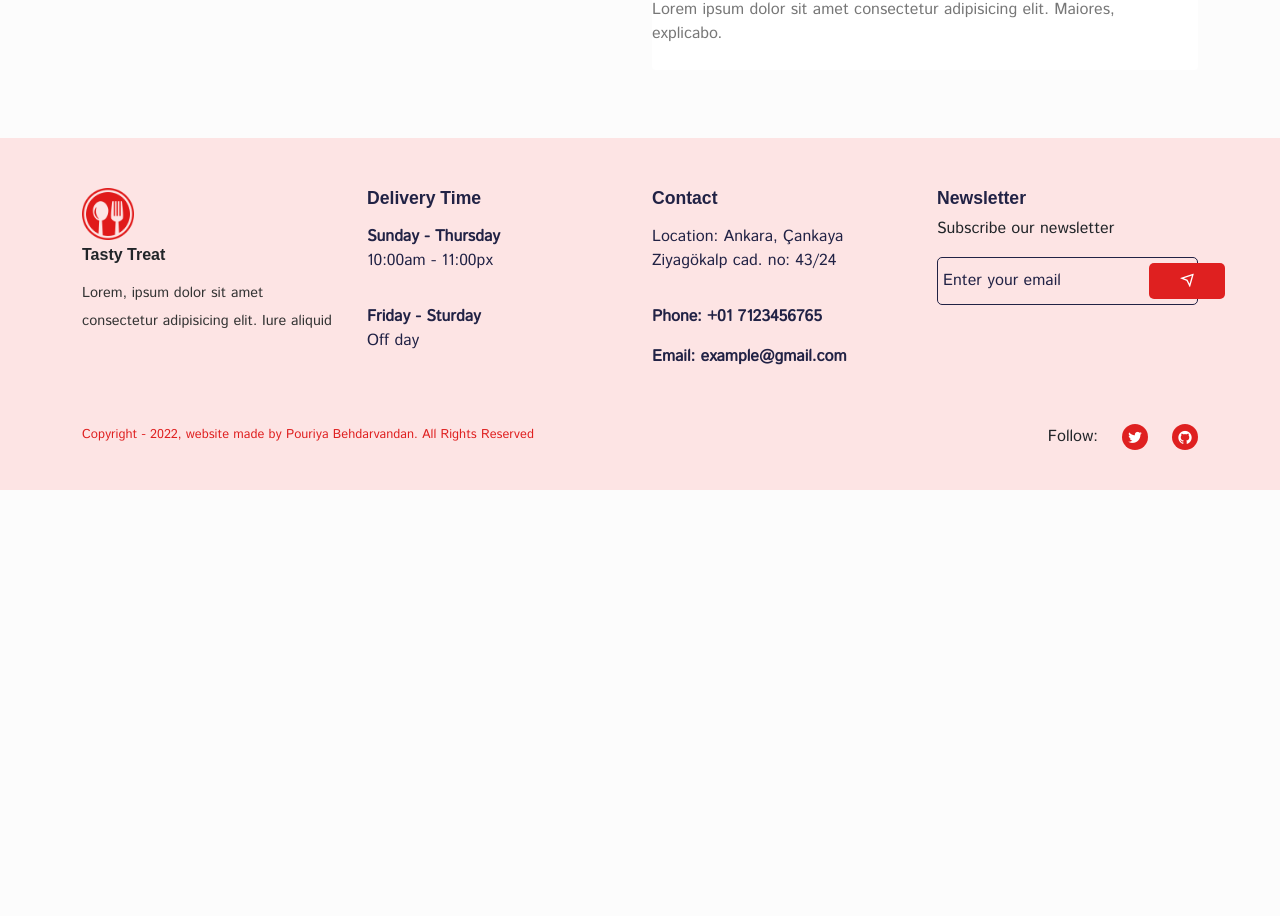
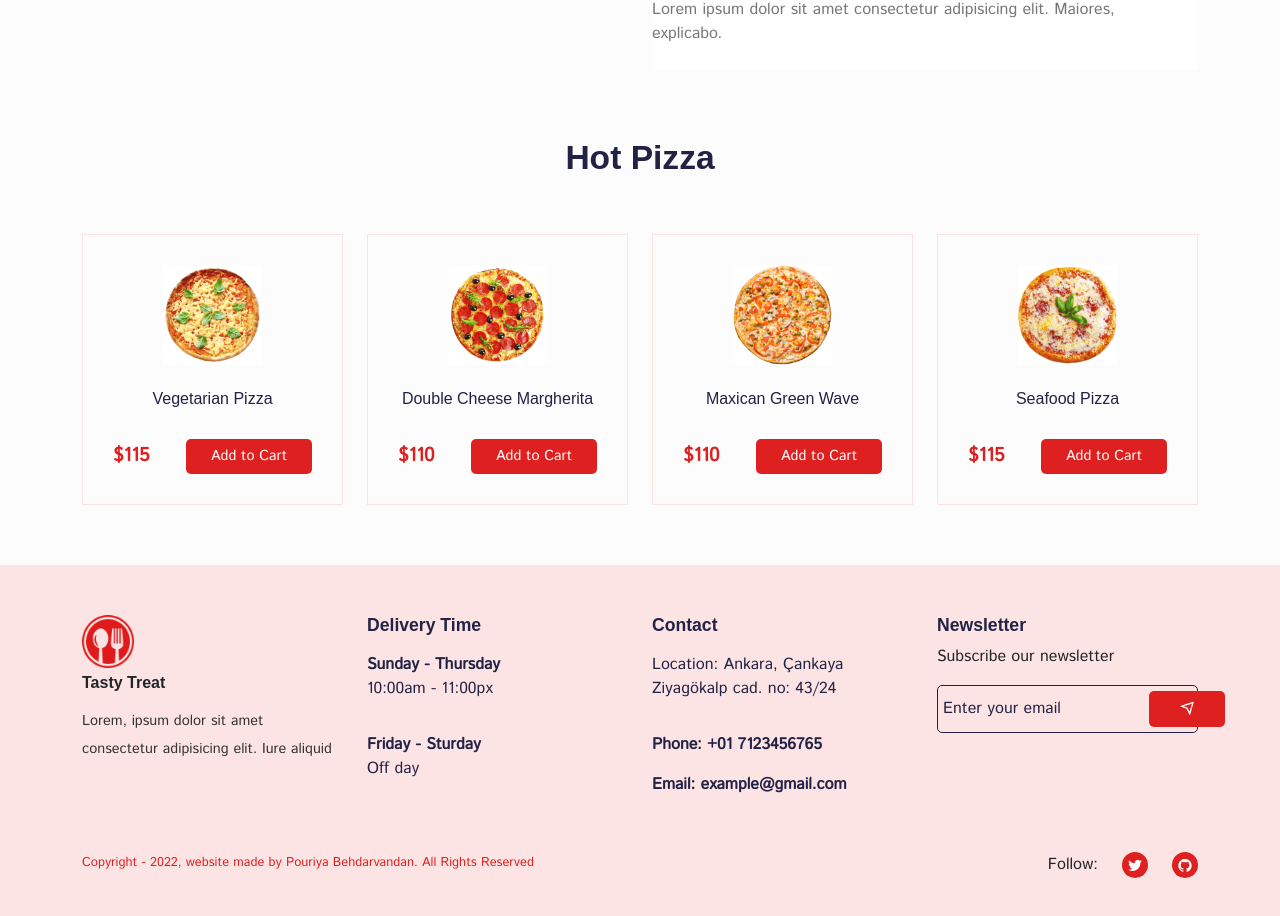
Before and after one commit to PuryaB97/React-Apps, a React (Create React App) app in the folder food-delivery-app/: page /home in a window 1280 px wide. Shown: the part 3697-4613 px from the top of the page. Before the commit the page ends 4187 px from the top, so only its background shows below. Built offline with nearby package versions, Linux system fonts and the light colour scheme; a web font is replaced by a local one.

Commit message:
Hot pizza section

```diff
--- a/food-delivery-app/src/pages/Home.jsx
+++ b/food-delivery-app/src/pages/Home.jsx
@@ -47,6 +47,14 @@ const featureData = [
 const Home = () => {
   const [category, setCategory] = useState("ALL");
   const [allProducts, setAllProducts] = useState(products);
+
+  const [hotPizza, setHotPizza] = useState([]);
+
+  useEffect(() => {
+    const filteredPizza = products.filter((item) => item.category === "Pizza");
+    const slicePizza = filteredPizza.slice(0, 4);
+    setHotPizza(slicePizza);
+  }, []);
 
   useEffect(() => {
     if (category === "ALL") {
@@ -287,6 +295,22 @@ const Home = () => {
           </Row>
         </Container>
       </section>
+
+      <section className="pt-0">
+        <Container>
+          <Row>
+            <Col lg="12" className="text-center mb-5">
+              <h2>Hot Pizza</h2>
+            </Col>
+
+            {hotPizza.map((item) => (
+              <Col lg="3" md="4" key={item.id}>
+                <ProductCart item={item} />
+              </Col>
+            ))}
+          </Row>
+        </Container>
+      </section>
     </Helmet>
   );
 };
```
